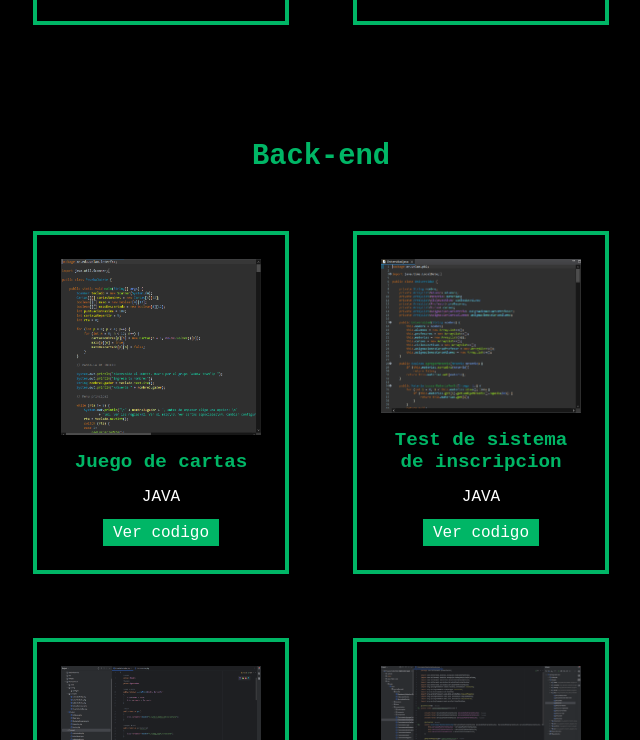
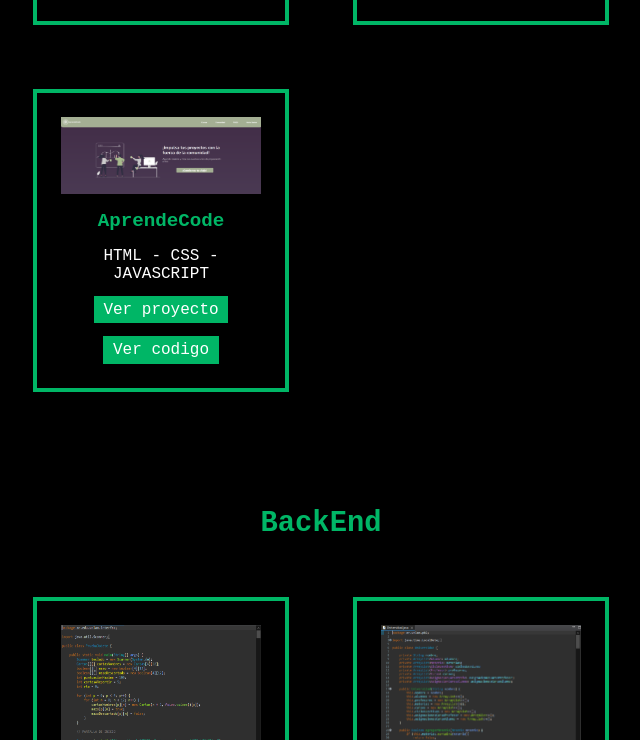
Before and after one commit to mag0/Portafolio-4.0, a plain HTML site: page index.html in a window 1280 px wide. Shown: the part 3214-3954 px from the top of the page, without its empty margins (319-959 px from the left). Drawn offline with Linux system fonts and the light colour scheme.

Commit message:
agregado de proyecto

```diff
--- a/index.html
+++ b/index.html
@@ -67,7 +67,7 @@
 
             <h2>Proyectos</h2>
 
-            <h3>Front-end</h3>
+            <h3>FrontEnd</h3>
 
             <div class="proyectos">
                 <div class="proyecto">
@@ -151,9 +151,20 @@
                                 codigo</button></a>
                     </div>
                 </div>
+                <div class="proyecto">
+                    <img src="./img/aprendeCode.png" alt="pasteleria2.0">
+                    <h4>AprendeCode</h4>
+                    <p>HTML - CSS - JAVASCRIPT</p>
+                    <div class="botones-proyectos">
+                        <a href="https://mag0.github.io/AprendeCode/" target="_blank"><button>Ver
+                                proyecto</button></a>
+                        <a href="https://github.com/mag0/AprendeCode" target="_blank"><button>Ver
+                                codigo</button></a>
+                    </div>
+                </div>
             </div>
 
-            <h3 class="segundo-titulo">Back-end</h3>
+            <h3 class="segundo-titulo">BackEnd</h3>
 
             <div class="proyectos">
                 <div class="proyecto">
```
Also changed, not shown: img/aprendeCode.png (added).
